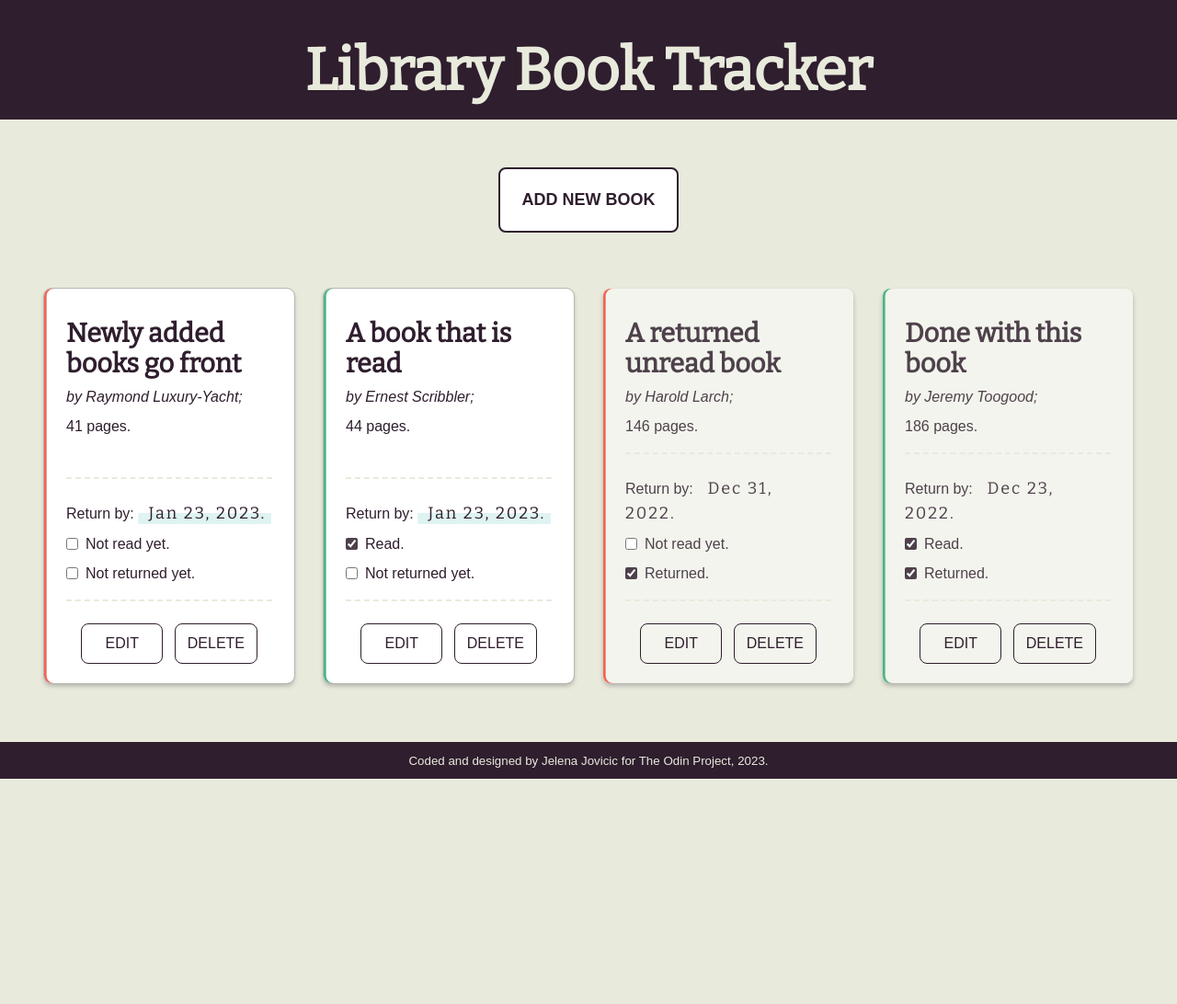
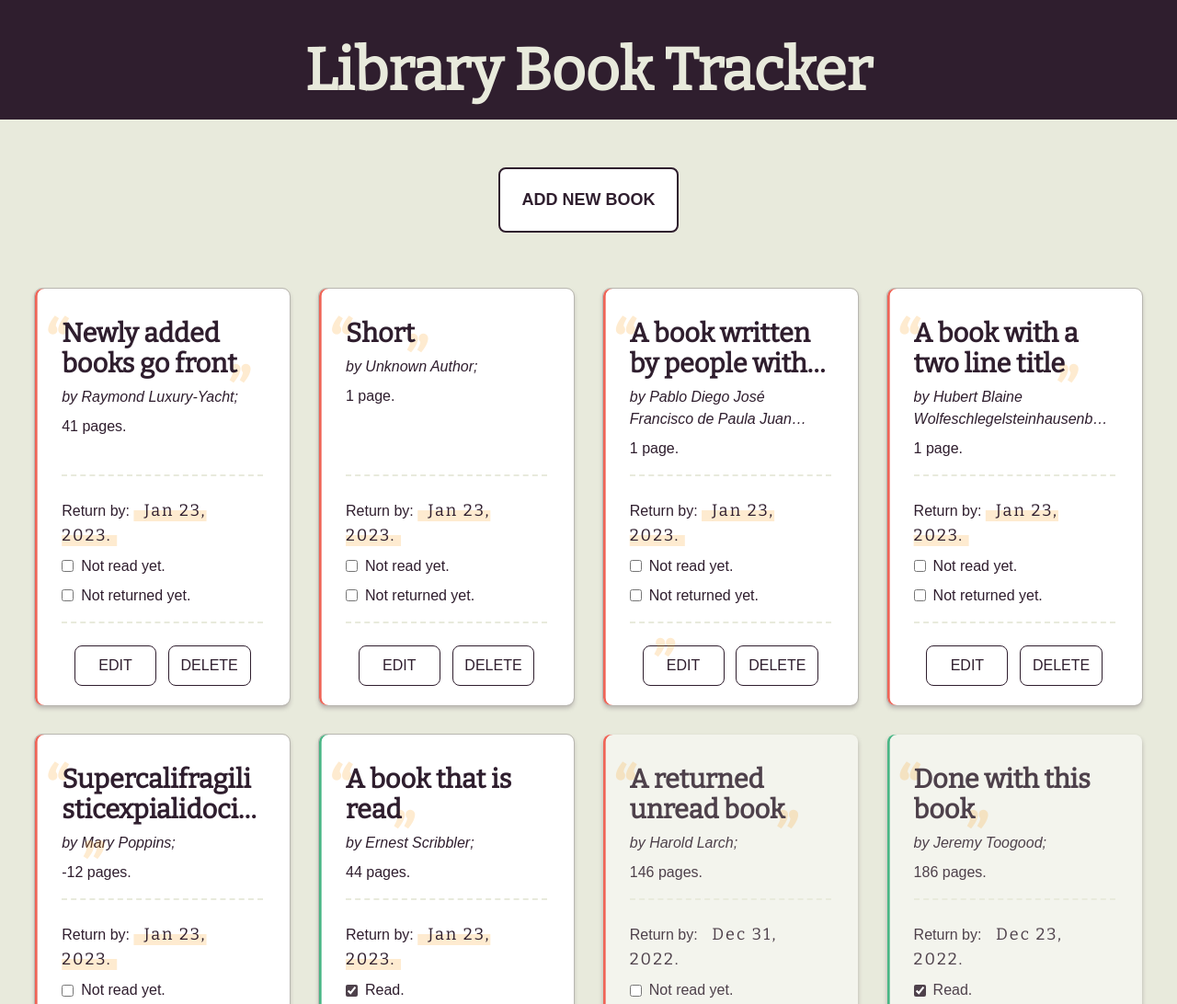
Before and after one commit to je-jo/library, a website: page index.html in a window 1280 px wide. Shown: the top 1092 px of the page at 92% size. Before the commit the page ends 847 px from the top, so only its background shows below. Drawn offline with Linux system fonts and the light colour scheme.

Commit message:
add line clamps for long titles and authors. deco quotes dont work well with line clamp

```diff
--- a/assets/js/script.js
+++ b/assets/js/script.js
@@ -1,11 +1,21 @@
-/* main global variables */
+/*
+01 - main global variables
+02 - helper functions
+03 - delete a book object and card
+04 - edit a book object and card
+05 - book object manipulation
+06 - create book card, set up buttons and checkboxes
+07 - create new book
+*/
+
+/* 01 - main global variables */
 
 const myLibrary = [];
 const displayLibrary = document.getElementById("library");
 
 const template = document.getElementById("card-template");
 
-/* helper functions */
+/* 02 - helper functions */
 
 function formatDate(date) {
   return date.toLocaleString("en-US", {
@@ -18,12 +28,12 @@ function formatDate(date) {
 function updateCard(card, obj) {
   const cardToUpdate = card; // no-param-reasign
   cardToUpdate.querySelector(".card-title").textContent = obj.title;
-  cardToUpdate.querySelector(".card-author").textContent = `by ${obj.author};`;
-  cardToUpdate.querySelector(".card-pages").textContent = `${obj.pages} pages.`;
-  cardToUpdate.querySelector(".card-date").textContent = `\xa0\xa0${formatDate(obj.date)}.\xa0`;
+  cardToUpdate.querySelector(".card-author").textContent = obj.author ? `by ${obj.author};` : `by Unknown Author;`;
+  cardToUpdate.querySelector(".card-pages").textContent = obj.pages === 1 ? `${obj.pages} page.` : `${obj.pages} pages.`
+  cardToUpdate.querySelector(".card-date").textContent = `\xa0\xa0${formatDate(obj.date)}.\xa0`; // add white space around
 }
 
-/* delete a book object and card */
+/* 03 - delete a book object and card */
 
 const dialogDelete = document.getElementById("dialog-delete");
 const dialogDeleteText = document.getElementById("dialog-text");
@@ -43,7 +53,7 @@ dialogConfirmDelete.addEventListener("click", () => {
   dialogDelete.close();
 });
 
-/* edit a book object and card */
+/* 04 - edit a book object and card */
 
 const formEdit = document.getElementById("form-edit");
 const editTitle = document.getElementById("edit-title");
@@ -72,7 +82,7 @@ dialogCancelEdit.addEventListener("click", () => {
   dialogEdit.close();
 });
 
-/* book object manipulation */
+/* 05 - book object manipulation */
 
 function Book(title, author, pages, date) {
   this.title = title;
@@ -107,7 +117,7 @@ Book.prototype.editBook = function editBook() {
   editDate.value ? this.date = new Date(editDate.value) : this.date = "No date set";
 }
 
-/* book card */
+/* 06 - create book card, set up buttons and checkboxes */
 
 Book.prototype.createCard = function createCard() {
   this.setId();
@@ -164,7 +174,7 @@ Book.prototype.createCard = function createCard() {
   });
 };
 
-/* create new book */
+/* 07 - create new book */
 
 const btnCreate = document.getElementById("btn-create");
 const btnCancelCreate = document.getElementById("cancel-create");
@@ -225,6 +235,26 @@ const aBookThatIsRead = new Book(
   44,
   new Date("2023-01-23")
 );
+const longTitleAndAuthor = new Book(
+  "A book written by people with very long names, and whose title also just goes on and on and on and on and on and on and on and on and on and on",
+  "Pablo Diego José Francisco de Paula Juan Nepomuceno María de los Remedios Cipriano de la Santísima Trinidad Ruiz y Picasso, Hubert Blaine Wolfeschlegelsteinhausenbergerdorff Sr.",
+  1,
+  new Date("2023-01-23")
+);
+const longTitle = new Book(
+  "A book with a two line title",
+  "Hubert Blaine Wolfeschlegelsteinhausenbergerdorff Sr.",
+  1,
+  new Date("2023-01-23")
+);
+const supercalifragilisticexpialidocious = new Book(
+  "Supercalifragilisticexpialidocious",
+  "Mary Poppins", -12, new Date("2023-01-23")
+);
+const short = new Book(
+  "Short",
+  "", 1, new Date("2023-01-23")
+)
 const newBookToStart = new Book(
   "Newly added books go front",
   "Raymond Luxury-Yacht",
@@ -236,6 +266,10 @@ const newBookToStart = new Book(
 addBookToLibrary(doneWithThisBook);
 addBookToLibrary(aReturnedUnreadBook);
 addBookToLibrary(aBookThatIsRead);
+addBookToLibrary(longTitleAndAuthor);
+addBookToLibrary(longTitle);
+addBookToLibrary(supercalifragilisticexpialidocious);
+addBookToLibrary(short);
 addBookToLibrary(newBookToStart);
 
 doneWithThisBook.createCard();
@@ -259,6 +293,11 @@ aBookThatIsRead.toggleStatus("read", true);
 displayLibrary.children[0].querySelector(".card-read-checkbox").checked = true;
 displayLibrary.children[0].dataset.read = aBookThatIsRead.read;
 displayLibrary.children[0].querySelector(".card-read-label").childNodes[1].textContent = aBookThatIsRead.updateLabelText("read");
+
+supercalifragilisticexpialidocious.createCard();
+longTitle.createCard();
+longTitleAndAuthor.createCard();
+short.createCard();
 newBookToStart.createCard();
 
 // end temporary
--- a/assets/styles/abstracts/_variables.scss
+++ b/assets/styles/abstracts/_variables.scss
@@ -38,7 +38,7 @@ $fs-lead: 1.125rem;
 
 
 ///Design variables
-$min-card-width: 16rem;
+$min-card-width: 17rem;
 $border-radius: 8px;
 $transition: ease all 0.2s;
 $box-shadow: 0 3px 5px change-color($dark1, $alpha: 0.28);
--- a/assets/styles/base/_base.scss
+++ b/assets/styles/base/_base.scss
@@ -5,7 +5,7 @@
 /// Set base colors
 $bg-color: $light1;
 $text-color: $dark1;
-$accent: $lg-blue;
+$accent: $orange;
 
 
 * {
--- a/assets/styles/base/_helpers.scss
+++ b/assets/styles/base/_helpers.scss
@@ -6,7 +6,7 @@
 .wrapper {
   width: min(100%, 150ch);
   margin: 0 auto;
-  padding: 5vh clamp(1rem, 5vw, 3rem) 1rem;
+  padding: 5vh clamp(0.3rem, 3vw, 3rem) 1rem;
 }
 
 .wrapper--button {
--- a/assets/styles/base/_typography.scss
+++ b/assets/styles/base/_typography.scss
@@ -18,22 +18,3 @@ h2 {
   font-size: $fs-h2;
   font-size: min(max(1.5rem, 3vw), $fs-h2);
 }
-
-p.card-author {
-  font-style: italic;
-}
-
-span.card-date {
-  font-family: $serif-stack;
-  font-size: $fs-lead;
-  letter-spacing: 2px;
-
-}
-
-.card:not([data-returned="true"]) span.card-date {
-  text-decoration: underline;
-  text-decoration-thickness: 12px;
-  text-underline-offset: -6px;
-  text-decoration-color: change-color($accent, $alpha: 0.2);
-  text-decoration-skip-ink: none;
-}
--- a/assets/styles/components/_card.scss
+++ b/assets/styles/components/_card.scss
@@ -7,7 +7,7 @@
   display: grid;
   grid-template-rows: 1fr auto auto;
   gap: 1rem;
-  padding: 2rem 1.5rem 0.5rem;
+  padding: 2rem 1.8rem 0.5rem;
   min-height: 25rem;
   border-radius: $border-radius;
   background-color: $white;
@@ -23,6 +23,7 @@ gap: 0.5rem;
 
 .card-header {
   align-content: start;
+
 }
 
 .card-body {
@@ -42,6 +43,54 @@ gap: 0.5rem;
   gap: 0.5rem;
 }
 
+h2, p.card-author {
+  display: -webkit-box;
+  -webkit-line-clamp: 2;
+  -webkit-box-orient: vertical;
+  overflow: hidden;
+  text-overflow: ellipsis;
+}
+
+span.card-title {
+  position: relative;
+  z-index: 10;
+}
+
+span.quotes {
+  position: absolute;
+  font-size: 2.5em;
+  color: change-color($accent, $alpha: 0.2);
+}
+
+span.quotes--open {
+  margin-top: -0.1em;
+  margin-left: -0.25em;
+}
+
+span.quotes--closed {
+  margin-left: -0.15em;
+  margin-top: 0.15em;
+}
+
+p.card-author {
+  font-style: italic;
+}
+
+span.card-date {
+  font-family: $serif-stack;
+  font-size: $fs-lead;
+  letter-spacing: 2px;
+
+}
+
+.card:not([data-returned="true"]) span.card-date {
+  text-decoration: underline;
+  text-decoration-thickness: 12px;
+  text-underline-offset: -6px;
+  text-decoration-color: change-color($accent, $alpha: 0.2);
+  text-decoration-skip-ink: none;
+}
+
 .card[data-read="true"] {
   $box-shadow-status: $box-shadow, inset calc($border-radius / 3) 0px 0px 0px $green;
   box-shadow: $box-shadow-status;
--- a/assets/styles/layout/_form.scss
+++ b/assets/styles/layout/_form.scss
@@ -14,6 +14,10 @@ input {
     accent-color: $dark3;
 }
 
+input[type="date"] {
+    width: 100%;
+}
+
 input:not([type="checkbox"]) {
         min-width: 25vw;
         height: 2.25rem;
--- a/index.html
+++ b/index.html
@@ -46,7 +46,7 @@
               >Title: <input type="text" id="input-title" required
             /></label>
             <label for="input-author"
-              >Author: <input type="text" id="input-author" required
+              >Author: <input type="text" id="input-author"
             /></label>
             <label for="input-pages"
               >Pages: <input type="number" id="input-pages"
@@ -69,7 +69,7 @@
               >Title: <input type="text" id="edit-title" required
             /></label>
             <label for="edit-author"
-              >Author: <input type="text" id="edit-author" required
+              >Author: <input type="text" id="edit-author"
             /></label>
             <label for="edit-pages"
               >Pages: <input type="number" id="edit-pages"
@@ -103,7 +103,10 @@
     <template id="card-template">
       <li class="card">
         <div class="card-header">
-          <h2 class="card-title"></h2>
+          <h2 class="card-title-container">
+            <span class="quotes quotes--open">&ldquo;</span><span class="card-title"></span
+            ><span class="quotes quotes--closed">&rdquo;</span>
+          </h2>
           <p class="card-author"></p>
           <p class="card-pages"></p>
         </div>
```
Also changed, not shown: README.md, assets/styles/main.css.
